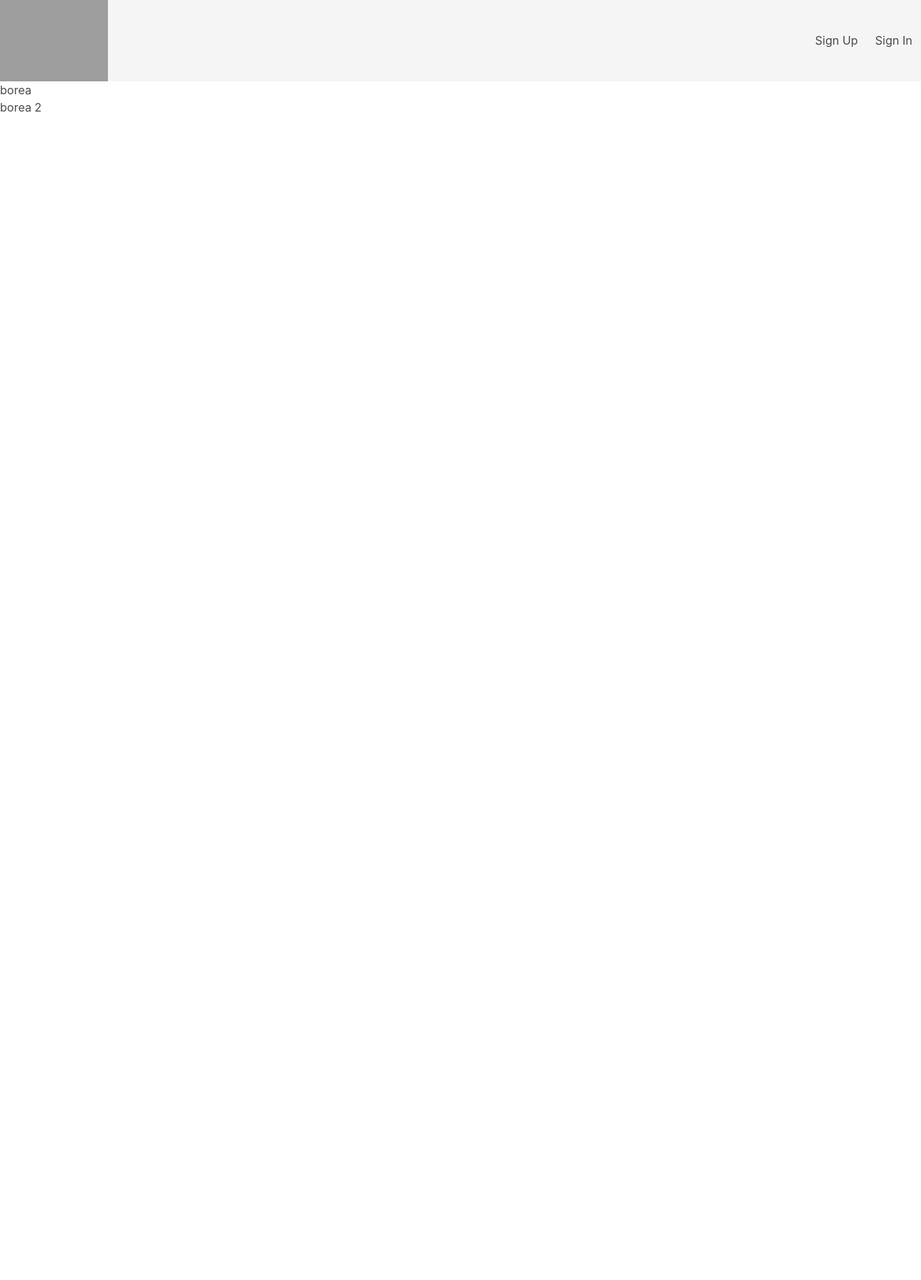
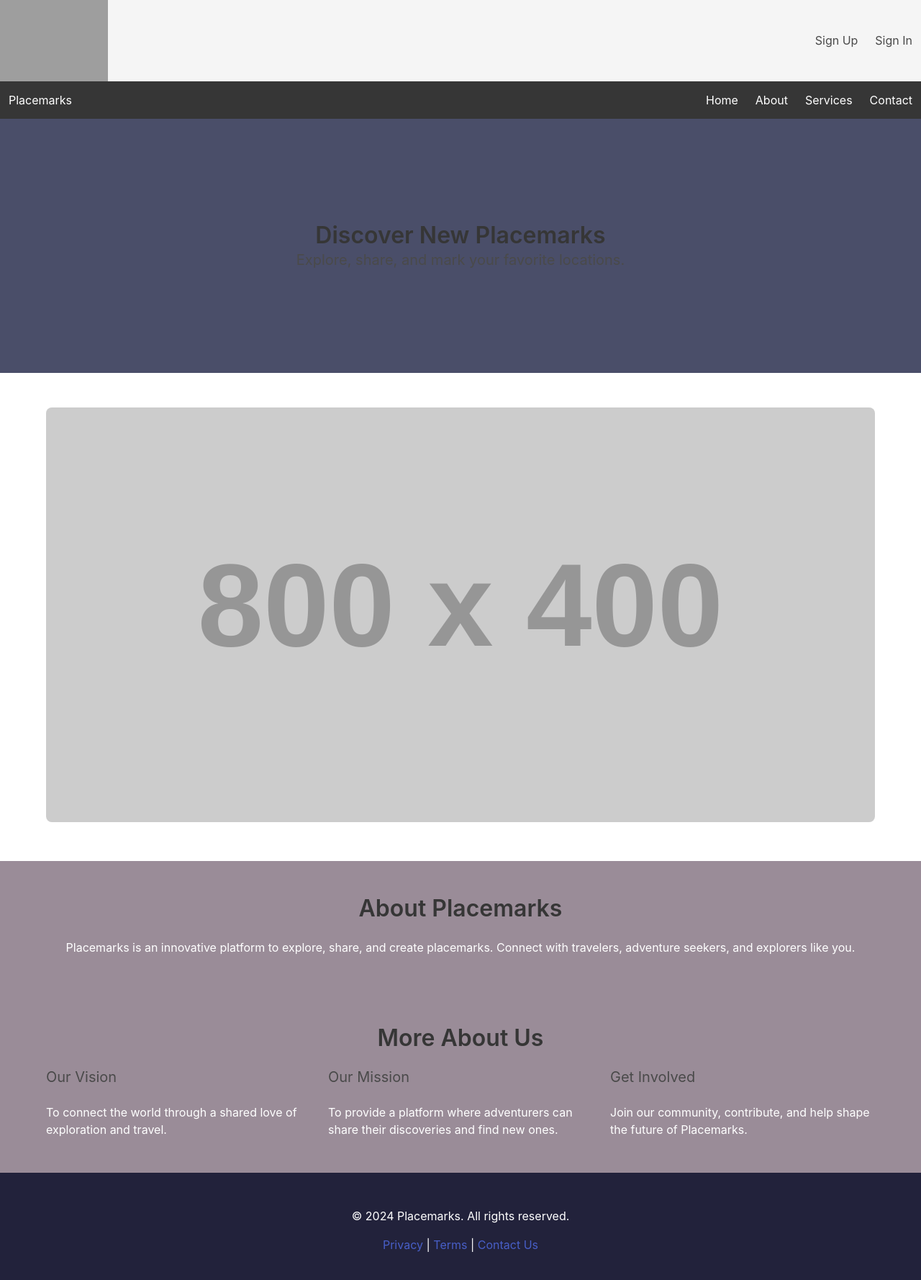
Before and after one commit to GuineaCoding/Country_Explorer_2, a Svelte app in the folder svelte-appnpx/: page / in a window 1280 px wide. Shown: the top 1778 px of the page at 72% size. Before the commit the page ends 800 px from the top, so only its background shows below. Built offline with nearby package versions, Linux system fonts and the light colour scheme; no server answers; grey boxes are pictures that could not be loaded.

Commit message:
implement the home design

```diff
--- a/svelte-appnpx/src/App.svelte
+++ b/svelte-appnpx/src/App.svelte
@@ -64,7 +64,4 @@
         <Route path="/category" component={Category} />
         <Route path="/landmark-category/:categoryId" component={LandmarkCategory} />
         <Route path="/landmark/:categoryId/:landmarkId" component={LandmarkDetail} />
-
-
-
 </Router>
--- a/svelte-appnpx/src/views/Main.svelte
+++ b/svelte-appnpx/src/views/Main.svelte
@@ -1,2 +1,137 @@
-<h1> borea</h1>
-<h2>borea 2</h2>
+<script>
+    import { onMount } from 'svelte';
+    let slideIndex = 0;
+
+    // A simple slideshow script
+    function showSlides() {
+      const slides = document.getElementsByClassName("slide");
+      for (let i = 0; i < slides.length; i++) {
+        slides[i].style.display = "none";
+      }
+      slideIndex++;
+      if (slideIndex > slides.length) { slideIndex = 1; }
+      slides[slideIndex - 1].style.display = "block";
+      setTimeout(showSlides, 3000); // Change image every 3 seconds
+    }
+
+    // Start the slideshow on component mount
+    onMount(() => {
+      showSlides();
+    });
+  </script>
+
+  <style>
+    /* Example Bulma custom styles */
+    .hero {
+      background-color: #4a4e69;
+      color: white;
+    }
+
+    .about-section, .more-about-section, .footer {
+      background-color: #9a8c98;
+      color: white;
+      padding: 3rem 1.5rem;
+    }
+
+    .slide img {
+      width: 100%;
+      border-radius: 8px;
+    }
+
+    .footer {
+      background-color: #22223b;
+    }
+  </style>
+
+  <!-- Layout Begins -->
+
+  <!-- Navbar -->
+  <nav class="navbar is-dark">
+    <div class="navbar-brand">
+      <a class="navbar-item">Placemarks</a>
+      <a role="button" class="navbar-burger">
+        <span></span>
+        <span></span>
+        <span></span>
+      </a>
+    </div>
+
+    <div class="navbar-menu">
+      <div class="navbar-end">
+        <a class="navbar-item">Home</a>
+        <a class="navbar-item">About</a>
+        <a class="navbar-item">Services</a>
+        <a class="navbar-item">Contact</a>
+      </div>
+    </div>
+  </nav>
+
+  <!-- Hero Section -->
+  <section class="hero is-medium">
+    <div class="hero-body">
+      <div class="container has-text-centered">
+        <h1 class="title">Discover New Placemarks</h1>
+        <h2 class="subtitle">Explore, share, and mark your favorite locations.</h2>
+      </div>
+    </div>
+  </section>
+
+  <!-- Slideshow Section -->
+  <section class="section">
+    <div class="container">
+      <div class="columns">
+        <div class="column is-12 ">
+          <div class="slide">
+            <img src="https://via.placeholder.com/800x400?text=First+Slide" alt="Slide 1">
+          </div>
+          <div class="slide">
+            <img src="https://via.placeholder.com/800x400?text=Second+Slide" alt="Slide 2">
+          </div>
+          <div class="slide">
+            <img src="https://via.placeholder.com/800x400?text=Third+Slide" alt="Slide 3">
+          </div>
+        </div>
+      </div>
+    </div>
+  </section>
+
+  <!-- About Section -->
+  <section class="about-section">
+    <div class="container">
+      <h2 class="title has-text-centered">About Placemarks</h2>
+      <div class="content has-text-centered">
+        Placemarks is an innovative platform to explore, share, and create placemarks. Connect with travelers, adventure seekers, and explorers like you.
+      </div>
+    </div>
+  </section>
+
+  <!-- More About Us Section -->
+  <section class="more-about-section">
+    <div class="container">
+      <h2 class="title has-text-centered">More About Us</h2>
+      <div class="columns">
+        <div class="column">
+          <h3 class="subtitle">Our Vision</h3>
+          <p>To connect the world through a shared love of exploration and travel.</p>
+        </div>
+        <div class="column">
+          <h3 class="subtitle">Our Mission</h3>
+          <p>To provide a platform where adventurers can share their discoveries and find new ones.</p>
+        </div>
+        <div class="column">
+          <h3 class="subtitle">Get Involved</h3>
+          <p>Join our community, contribute, and help shape the future of Placemarks.</p>
+        </div>
+      </div>
+    </div>
+  </section>
+
+  <!-- Footer -->
+  <footer class="footer">
+    <div class="content has-text-centered">
+      <p>&copy; 2024 Placemarks. All rights reserved.</p>
+      <div>
+        <a href="#">Privacy</a> | <a href="#">Terms</a> | <a href="#">Contact Us</a>
+      </div>
+    </div>
+  </footer>
```
